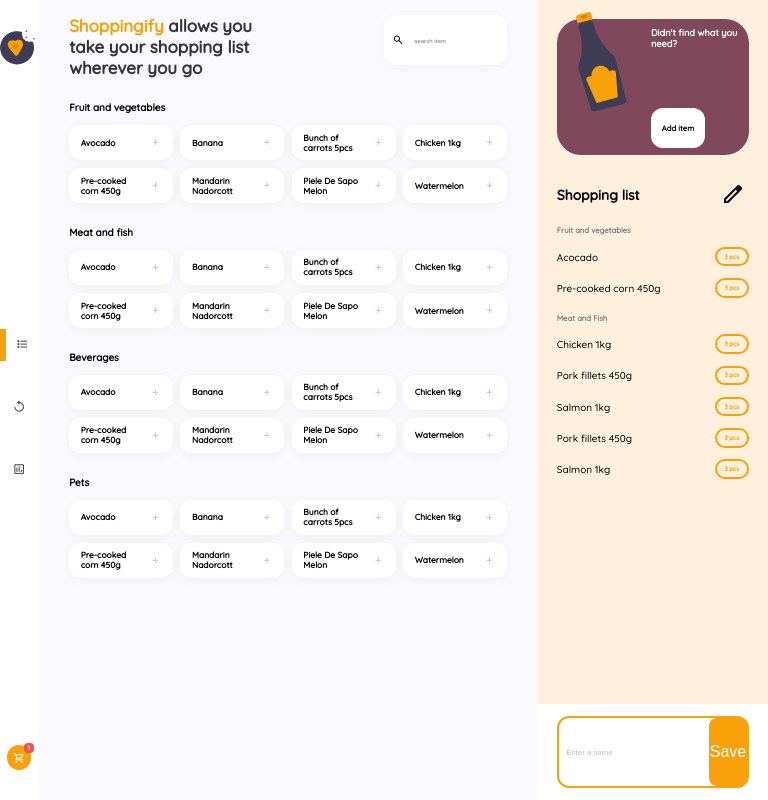
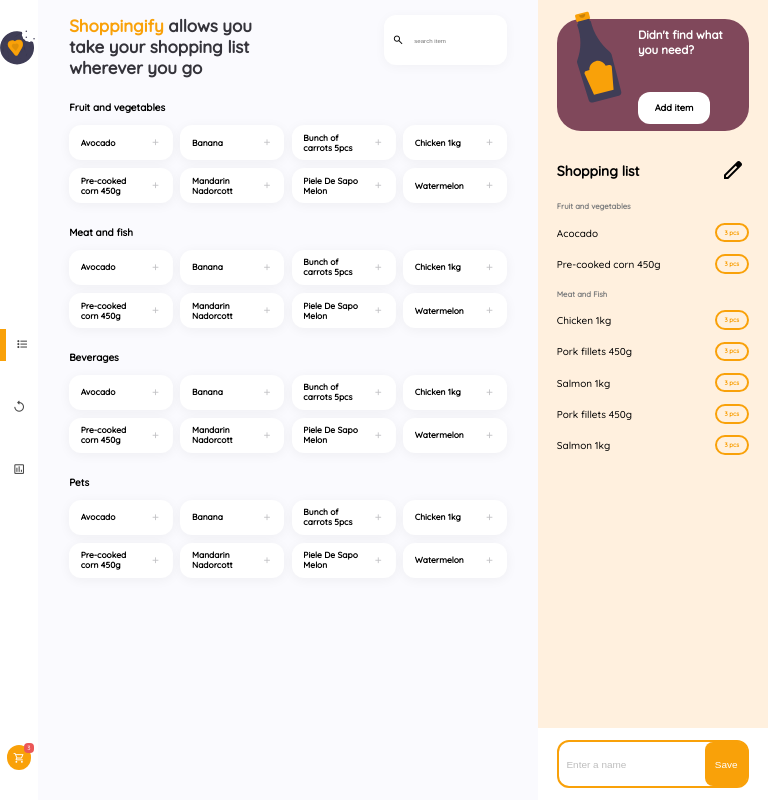
Before and after one commit to christiandionisio/shoppingify, a React (Create React App) app: page / in a window 768 px wide. Built offline with nearby package versions, Linux system fonts and the light colour scheme.

Commit message:
shopping list responsive size tablet modified

```diff
--- a/src/styles/components/ui/ShoppingList.css
+++ b/src/styles/components/ui/ShoppingList.css
@@ -105,3 +105,39 @@
     font-size: 16px;
     cursor: pointer;
 }
+
+@media (min-width: 768px) and (max-width: 991px) {
+
+    .add-item-card {
+        height: 14vh;
+        gap: 2vw;
+    }
+
+    .content-row h3 {
+        font-size: 1.5vw;
+    }
+
+    .content-row button {
+        width: 70%;
+        height: 4vh;
+        font-size: 1.2vw;
+    }
+
+    .name-footer {
+        height: 9vh;
+    }
+
+    .name-footer .enter-name-input input {
+        font-size: 1.3vw;
+    }
+
+    .name-footer .enter-name-input button {
+        font-size: 1.3vw;
+        width: 22%;
+    }
+
+}
+
+@media (max-width: 767px) {
+
+}
```
